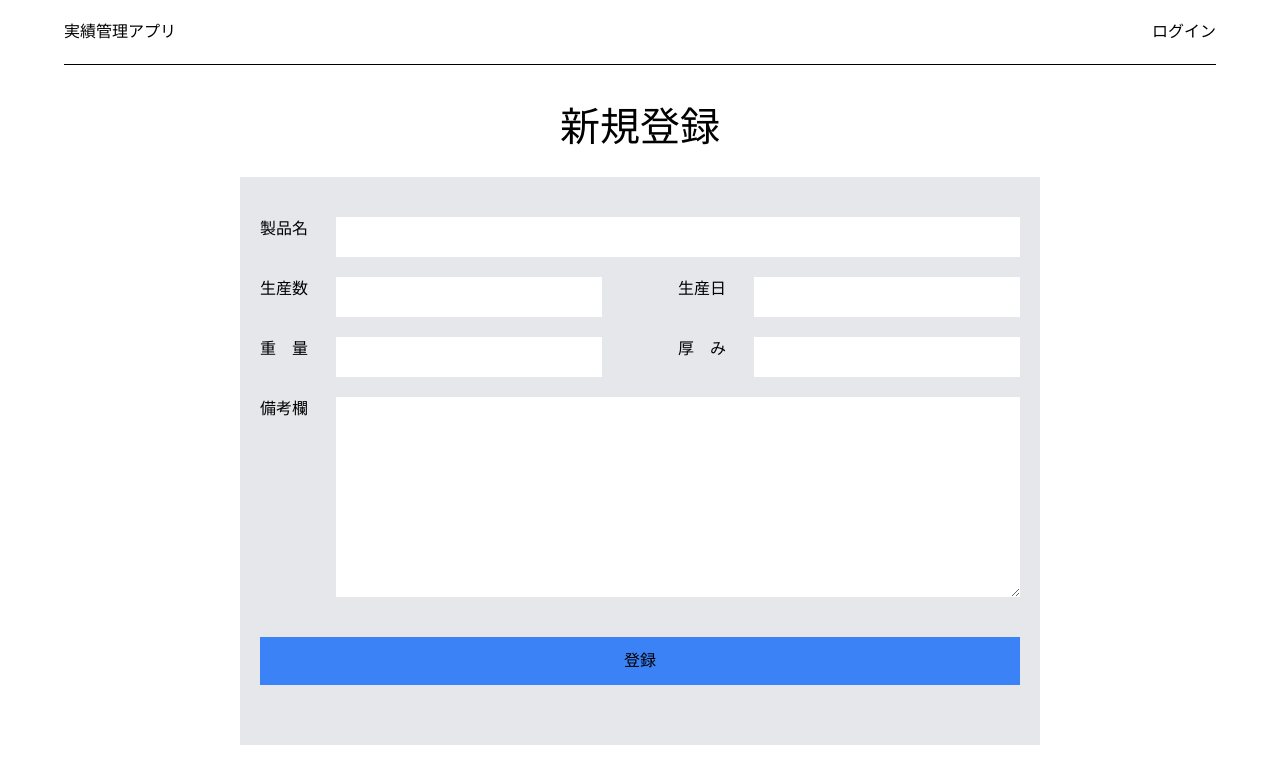
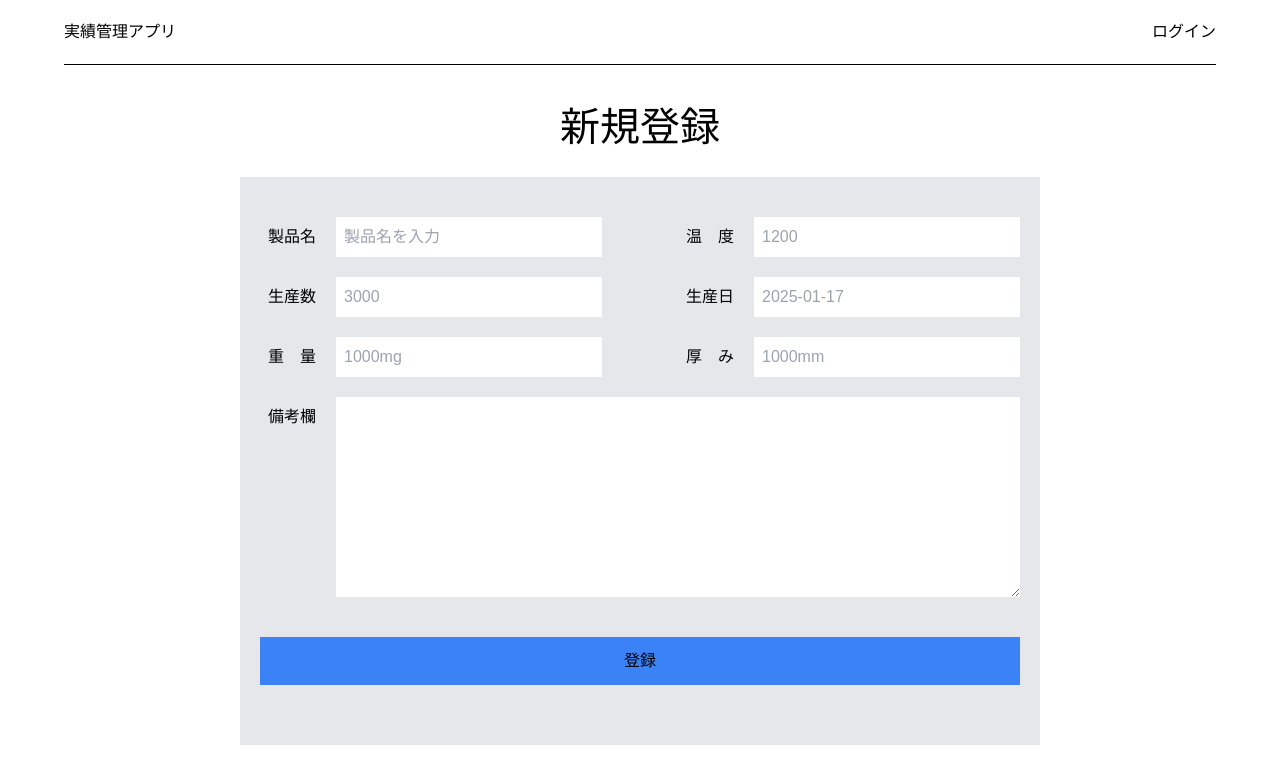
Before and after one commit to yoshimineyuuto0217/ziltusekikanri, a Next.js app: page /Main/ProductRegister in a window 1280 px wide. Shown: the top 784 px of the page. Built offline with nearby package versions, Linux system fonts and the light colour scheme.

Commit message:
handlesubmitを実装

```diff
--- a/app/Main/Delete/page.tsx
+++ b/app/Main/Delete/page.tsx
@@ -6,8 +6,8 @@ import React, { useState } from "react";
 
 const Delete = () => {
   const [productname,setProductName] = useState("")
-  const [id, setId] = useState<number>(0);
-
+  const [id, setId] = useState<number | null>(null);
+  const [message, setMessage] = useState("")
   const handleDelete = async(event:React.FormEvent<HTMLFormElement>) => {
     event.preventDefault();
     try {
@@ -19,6 +19,9 @@ const Delete = () => {
       for (const doc of snapshot.docs) {
         await deleteDoc(doc.ref); // 各ドキュメントを削除
       }
+      setMessage ("削除されました");
+      setId(null);
+      setProductName("")
     } catch (error) {
       console.log("データ削除に失敗してます", error);
     }
@@ -26,7 +29,7 @@ const Delete = () => {
   return (
     <>
       <h1 className="text-center text-[2.5em] mb-5">新規削除</h1>
-      <form action=""className="bg-gray-200 py-10 px-5 sm:max-w-[800px]  w-[90%] m-auto " onSubmit={handleDelete}>
+      <form action=""className="bg-gray-200 py-10 px-5 sm:max-w-[800px]  w-[90%] m-auto mb-5 " onSubmit={handleDelete}>
         <div className="sm:flex mb-5 m-auto w-[100%] ">
           <label
             htmlFor="name"
@@ -57,8 +60,11 @@ const Delete = () => {
             name="name"
             placeholder="製品IDを入れてください"
             className="sm:w-[85%] w-[100%]"
-            value={id}
-            onChange={(e) => setId(e.target.value === "" ? 0 : Number(e.target.value))}
+            value={id === null ? "" : id}
+            onChange={(e) => {
+              const value = e.target.value;
+              setId(value === null ? null : Number(value));
+            }}
           />
         </div>
         <button
@@ -68,6 +74,9 @@ const Delete = () => {
           削除
         </button>
       </form>
+      <div className=" text-center font-light">
+        {message && <p>{message}</p>}
+      </div>
     </>
   );
 };
--- a/app/Main/ProductRegister/page.tsx
+++ b/app/Main/ProductRegister/page.tsx
@@ -1,85 +1,172 @@
 "use client";
-// timestamp型になるように画面入力で数値のところが消せない
+
 import { db } from "@/lib/firebase";
-import { addDoc, collection} from "firebase/firestore";
+import {
+  addDoc,
+  collection,
+  getDocs,
+  limit,
+  orderBy,
+  query,
+  Timestamp,
+  where,
+} from "firebase/firestore";
 import React, { useState } from "react";
 
-const ProductRegister= () => {
+const ProductRegister = () => {
   const [productname, setProductName] = useState("");
-  const [production, setProduction] = useState<number>();
-  const [month, setMonth] = useState<number>();
+  const [production, setProduction] = useState<number | null >(null);
+  const [month, setMonth] = useState<Timestamp | undefined >( undefined );
   const [weight, setWeight] = useState("");
   const [height, setHeight] = useState("");
   const [comment, setComment] = useState("");
+  const [temperature, setTemperature] = useState<number | null>(null);
 
-  const productRegister = async (event: React.FormEvent<HTMLFormElement>)  => {
-  event.preventDefault(); // 型エラー解消
+  const productRegister = async (event: React.FormEvent<HTMLFormElement>) => {
+    event.preventDefault();
     try {
-   const docRef =await addDoc(collection(db, "registr"), {
+      // queryで二つのフィールドを作るときはfirebaseでインデックス設定をする
+      const q = query(
+        collection(db, "registr"),
+        where("name", "==", productname),
+        orderBy("id", "desc"),
+        limit(1)
+      );
+      // getdocsはコレクション内の全ての全てのドキュメントを持ってくる
+      const querySnapshot = await getDocs(q);
+      // docsは全てのドキュメントを持ってくる意味
+      const lastDoc = querySnapshot.docs[0];
+
+      if (lastDoc) {
+        const newId = lastDoc.data().id + 1;
+        // const docRef = doc(db, "registr", lastDoc.id);
+        const docRef = await addDoc(collection(db, "registr"), {
+          id: newId,
           name: productname,
           production: production,
-      height: height,
-      month: month ,
+          month: month,
           weight: weight,
           comment: comment,
+          temperature: temperature,
         });
-    console.log("データが正常に登録されました:", docRef);
+        console.log(
+          `新しい製品を登録しました: ID ${newId}, ドキュメントID: ${docRef.id}`
+        );
+        setComment("");
+        setTemperature(null);
+        setProduction(null);
+        setMonth(undefined);
+        setHeight("");
+        setWeight("");
+        setProductName("");
+        console.log("日付がリセットされました",)
+      } else {
+        const docRef = await addDoc(collection(db, "registr"), {
+          id: 1,
+          name: productname,
+          production: production,
+          month: month,
+          weight: weight,
+          comment: comment,
+          temperature: temperature,
+        });
+        console.log(
+          `新しい製品を登録しました: ID 1, ドキュメントID: ${docRef.id}`
+        );
+      }
     } catch (error) {
       console.error("データ登録時にエラーが発生しました:", error);
     }
+  };
+
+  const handleMonthChange = (e: React.ChangeEvent<HTMLInputElement>) => {
+    console.log("入力された日付:", e.target.value);
+    const inputValue = e.target.value;  // 例: "2025-02-05"
+    const [year, monthStr, dayStr] = inputValue.split('-');
+    const monthNum = parseInt(monthStr, 10) - 1;  // 月は0から始まるので-1
+    const dayNum = parseInt(dayStr, 10); // 日を取得
+    const date = new Date(Number(year), monthNum, dayNum); // 新しいDateオブジェクトを作成
+    const newTimestamp = Timestamp.fromDate(date);
+    console.log("変換後の Timestamp:", newTimestamp);
+    setMonth(newTimestamp); // DateオブジェクトをTimestampに変換してsetMonth
   };
 
 
   return (
     <>
       <h1 className="text-center text-[2.5em] mb-5">新規登録</h1>
-      <form className="bg-gray-200 py-10 px-5 sm:max-w-[800px]  w-[90%] m-auto " onSubmit={productRegister}>
-        <div className="flex flex-col sm:flex sm:flex-row sm:flex-wrap w-[100%]">
-          <label htmlFor="name" className="sm:w-[10%] w-[100%]">
+      <form
+        className="bg-gray-200 py-10 px-5 sm:max-w-[800px]  w-[90%] m-auto "
+        onSubmit={productRegister}
+      >
+        <div className="flex flex-col sm:flex sm:flex-row sm:flex-wrap w-[100%] ">
+          <label htmlFor="name" className="sm:w-[10%] w-[100%] p-2">
             製品名
+          </label>
+          <input
+            type="name"
+            placeholder="製品名を入力"
+            id="name"
+            name="name"
+            value={productname}
+            onChange={(e) => setProductName(e.target.value)}
+            className="w-[100%] sm:w-[35%] mb-5 mr-[10%] p-2"
+          />
+          <label htmlFor="name" className="sm:w-[10%] w-[100%] p-2">
+            温　度
           </label>
           <input
             type="name"
             id="name"
             name="name"
-            value={productname}
-            onChange={(e) => setProductName(e.target.value)}
-            className="w-[100%] sm:w-[90%] mb-5 p-2"
+            placeholder="1200"
+            className="sm:w-[35%] mb-5 w-[100%] p-2"
+            value={temperature === null ? "" : temperature}
+            onChange={(e) => {
+              const value = e.target.value;
+              setTemperature(value === null ? null : Number(value));
+            }}
           />
-          <label htmlFor="name" className="sm:w-[10%] w-[100%]">
+          <label htmlFor="name" className="sm:w-[10%] w-[100%] p-2">
             生産数
           </label>
           <input
             type="name"
             id="name"
             name="name"
-            value={production}
-            onChange={(e) => setProduction(Number(e.target.value) || 0)}
+            placeholder="3000"
+            value={production === null ? "": production}
+            onChange={(e) => {
+              const value = e.target.value;
+              setProduction(value === "" ? null : Number(value));
+            }}
             className="w-[100%] sm:w-[35%] mb-5 mr-[10%] p-2"
           />
-          <label htmlFor="name" className="sm:w-[10%] w-[100%]">
+          <label htmlFor="name" className="sm:w-[10%] w-[100%] p-2">
             生産日
           </label>
           <input
-            type="data"
+
             id="month"
             name="month"
+            placeholder="2025-01-17"
             className="w-[100%] sm:w-[35%] mb-5 p-2"
-            value={month}
-            onChange={(e) => setMonth(Number(e.target.value) || 0 )}
+            value={month ? month.toDate().toISOString().split("T")[0] : ""}
+            onChange={handleMonthChange}
           />
-          <label htmlFor="name" className="sm:w-[10%] w-[100%]">
+          <label htmlFor="name" className="sm:w-[10%] w-[100%] p-2">
             重　量
           </label>
           <input
             type="name"
             id="name"
             name="name"
+            placeholder="1000mg"
             className="sm:w-[35%] w-[100%] mb-5 mr-[10%] p-2"
             value={weight}
-            onChange={(e)=> setWeight(e.target.value)}
+            onChange={(e) => setWeight(e.target.value)}
           />
-          <label htmlFor="name" className="sm:w-[10%] w-[100%]">
+          <label htmlFor="name" className="sm:w-[10%] w-[100%] p-2">
             厚　み
           </label>
           <input
@@ -87,10 +174,11 @@ const ProductRegister= () => {
             id="name"
             name="name"
             className="sm:w-[35%] mb-5 w-[100%] p-2"
+            placeholder="1000mm"
             value={height}
-            onChange={(e)=> setHeight(e.target.value)}
+            onChange={(e) => setHeight(e.target.value)}
           />
-          <label htmlFor="remarks" className="sm:w-[10%] w-[100%]">
+          <label htmlFor="remarks" className="sm:w-[10%] w-[100%] p-2">
             備考欄
           </label>
           <textarea
@@ -99,7 +187,7 @@ const ProductRegister= () => {
             className="sm:w-[90%] w-[100%] mb-10 h-[200px] p-2"
             maxLength={200}
             value={comment}
-            onChange={(e)=>  setComment(e.target.value)}
+            onChange={(e) => setComment(e.target.value)}
           />
         </div>
         <button
--- a/app/Main/Search/page.tsx
+++ b/app/Main/Search/page.tsx
@@ -16,7 +16,7 @@ const Search = () => {
     try {
       const searchQuery = query(
         collection(db, "registr"),
-        where("name", "==", name) // 修正: "setName"ではなく、変数`name`を使う
+        where("name", "==", name)
       );
 
       const querySnapshot = await getDocs(searchQuery);
```
Lines whose indentation alone changed are shown as unchanged.
